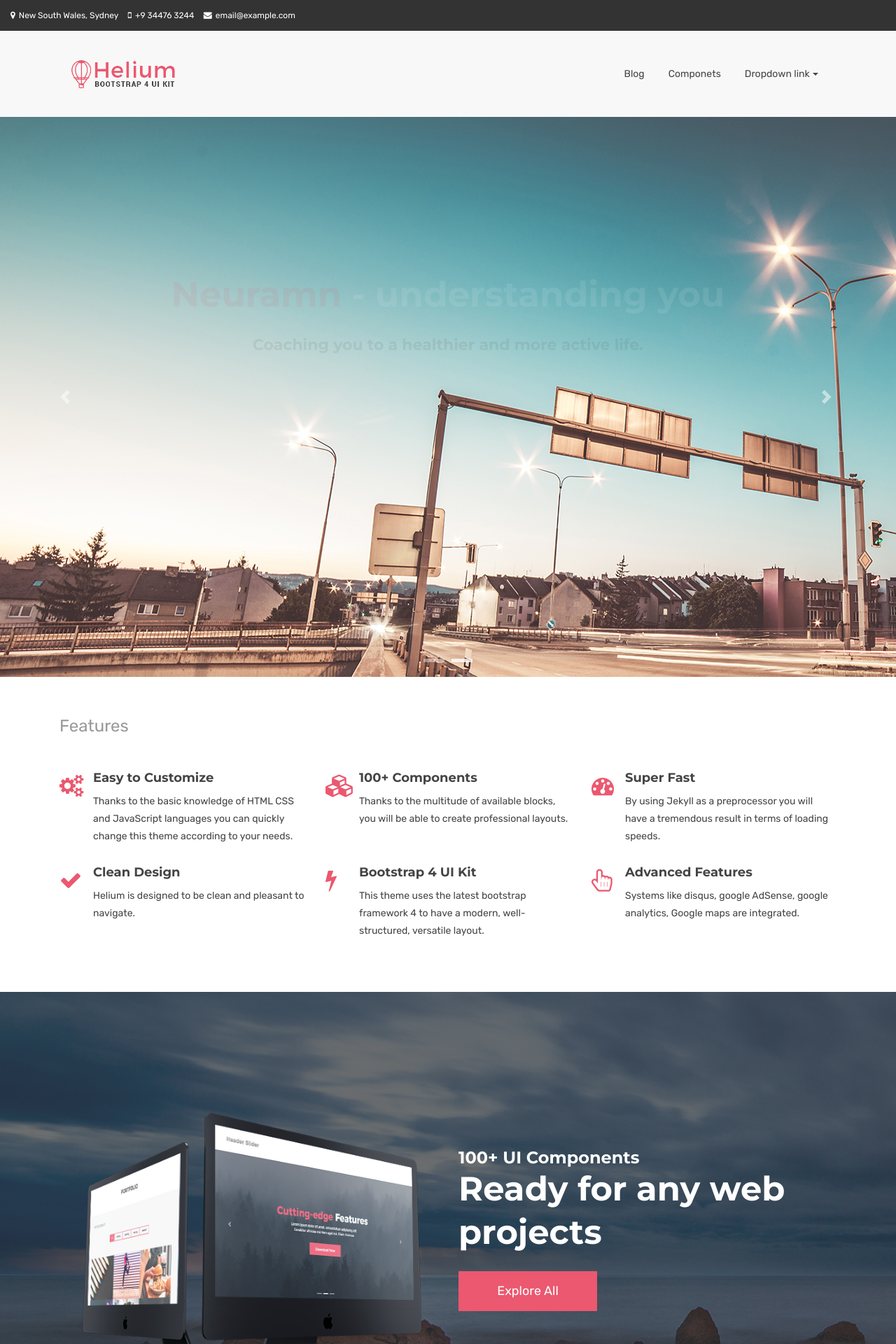
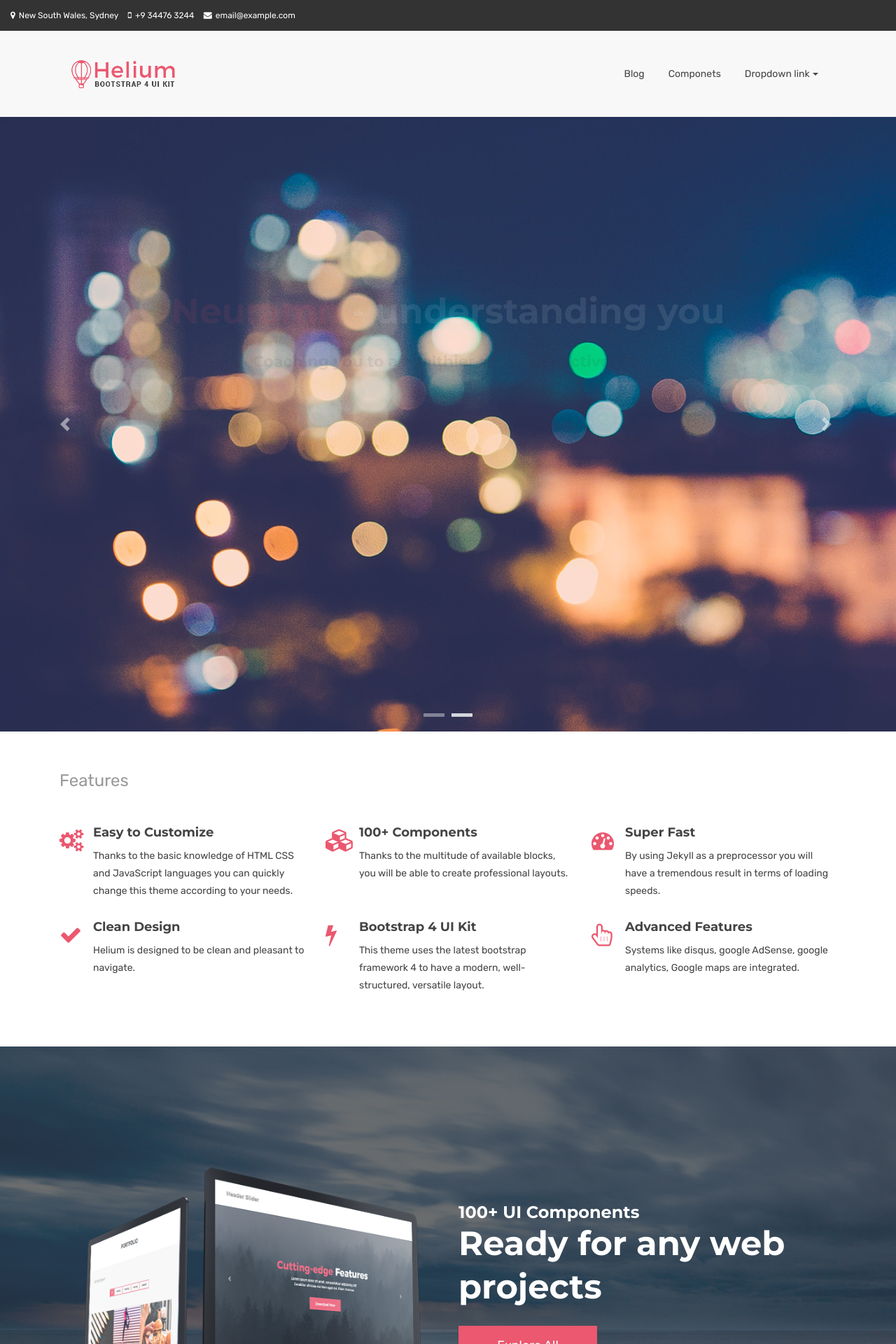
Before and after one commit to neuramn/neuramn.github.io, a Jekyll site: the page built from index.html, in a window 1280 px wide. Shown: the top 1920 px of the page at 70% size. Built offline with Jekyll 4.4.1, drawn with Linux system fonts in a browser that asks for light colours.

Commit message:
Initial commit

```diff
--- a/index.html
+++ b/index.html
@@ -24,7 +24,7 @@ canonical: https://neuramn.github.io
                 </ol>
                 <div class="carousel-inner" role="listbox">
                   <div class="carousel-item active">
-                    <img src="{{ BASE_PATH }}/assets/images/slider/large-slider1.jpg" alt="">
+                    <img src="{{ BASE_PATH }}/assets/images/slider/large-neura1.jpg" alt="">
                     <div class="carousel-caption">
                       <h3 class="slide-title animated fadeInDown"><span class="text-primary">Neuramn</span> - your personal guide to a better sleep</h3>
                       <h4 class="slide-text animated fadeIn">Our technology can monitor your quality of sleep and improve it using next-gen technology.</h4>
@@ -33,7 +33,7 @@ canonical: https://neuramn.github.io
                     </div>
                   </div>
                   <div class="carousel-item">
-                    <img src="{{ BASE_PATH }}/assets/images/slider/large-slider2.jpg" alt="">
+                    <img src="{{ BASE_PATH }}/assets/images/slider/large-neura2.jpg" alt="">
                     <div class="carousel-caption">
                       <h3 class="slide-title animated fadeInDown"><span class="text-primary">Neuramn</span> - understanding you</h3>
                       <h4 class="slide-text animated fadeIn">Coaching you to a healthier and more active life.</h4>
```
Also changed, not shown: assets/images/slider/large-neura1.jpg (added), assets/images/slider/large-neura2.jpg (added), assets/images/slider/large-slider1.jpg (deleted), assets/images/slider/large-slider2.jpg (deleted).
